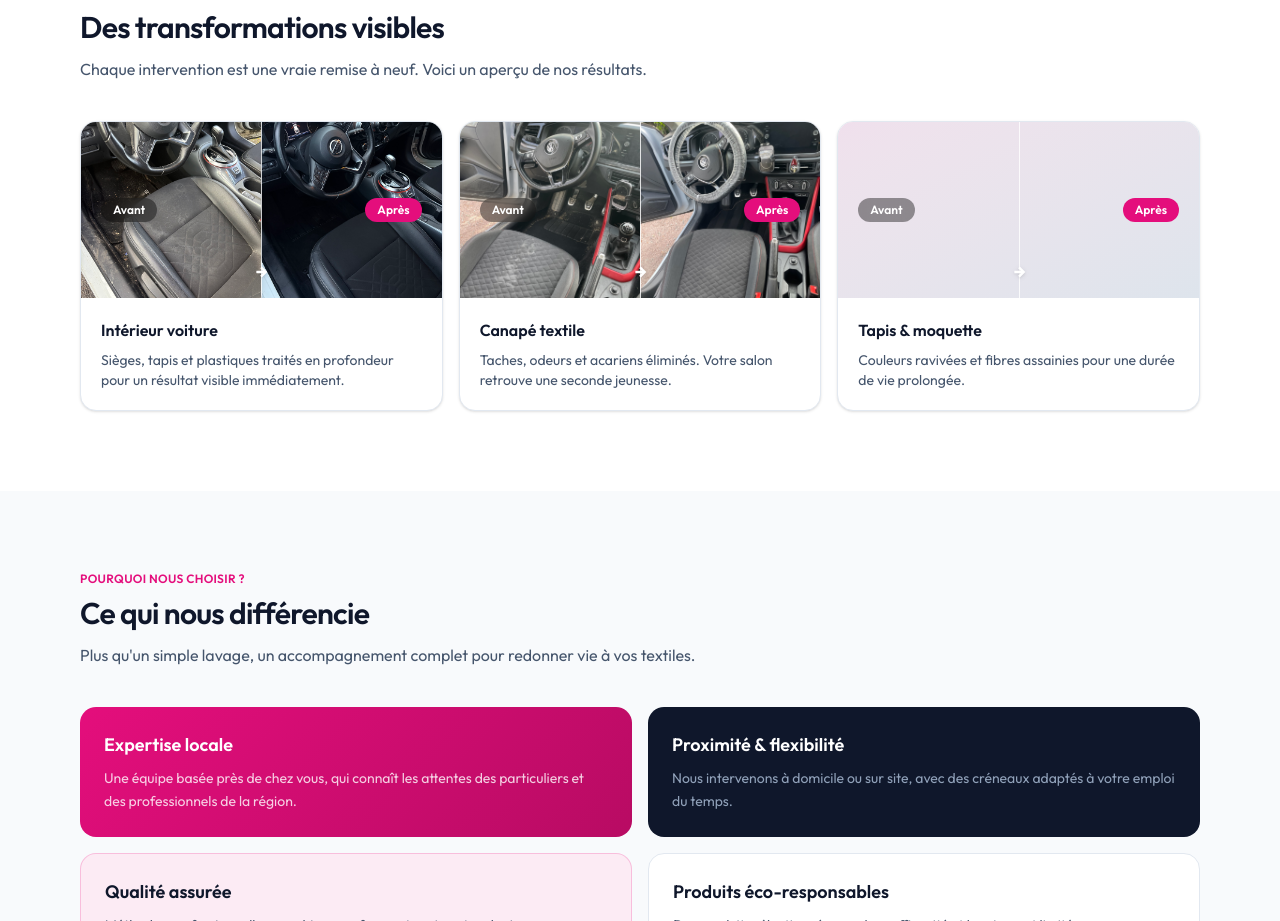
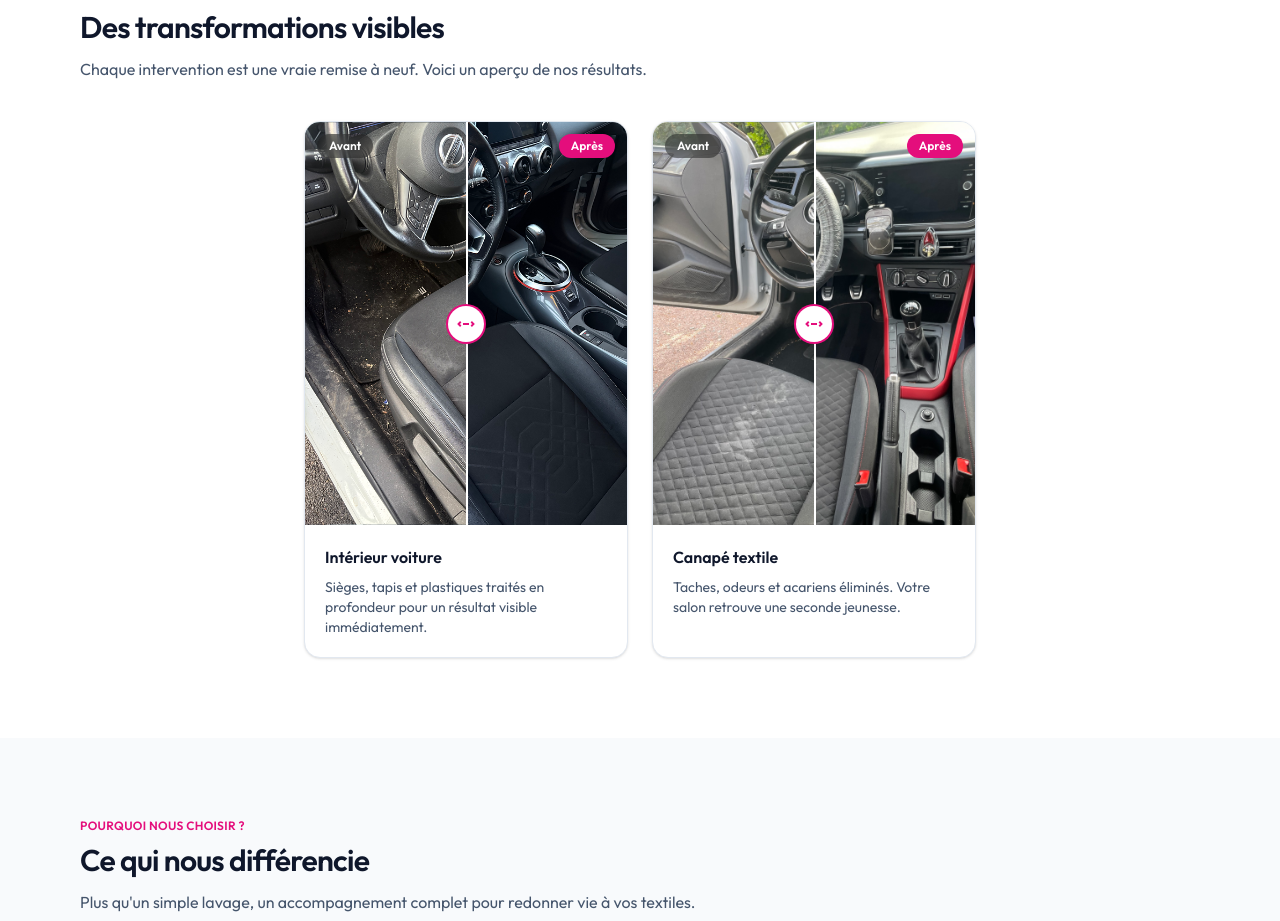
Before and after one commit to VictorQuilgars/2026_FULLSTACK_Quilgars_Victor, a Next.js app in the folder client/: page / in a window 1280 px wide. Shown: the part 1323-2244 px from the top of the page. Built offline with nearby package versions, Linux system fonts and the light colour scheme.

Commit message:
feat(images): add before-after scroll feature

```diff
--- a/client/components/marketing/before-after.tsx
+++ b/client/components/marketing/before-after.tsx
@@ -1,4 +1,7 @@
+"use client";
+
 import Image from "next/image";
+import { useCallback, useRef, useState } from "react";
 
 const transformations = [
   {
@@ -15,14 +18,91 @@ const transformations = [
     before: "/images/before-after/canape-before.jpg",
     after: "/images/before-after/canape-after.jpg",
   },
-  {
-    title: "Tapis & moquette",
-    description:
-      "Couleurs ravivées et fibres assainies pour une durée de vie prolongée.",
-    before: null,
-    after: null,
-  },
 ];
+
+function BeforeAfterSlider({
+  before,
+  after,
+  title,
+}: {
+  before: string;
+  after: string;
+  title: string;
+}) {
+  const [position, setPosition] = useState(50);
+  const containerRef = useRef<HTMLDivElement>(null);
+  const dragging = useRef(false);
+
+  const updatePosition = useCallback((clientX: number) => {
+    if (!containerRef.current) return;
+    const { left, width } = containerRef.current.getBoundingClientRect();
+    const pct = Math.min(100, Math.max(0, ((clientX - left) / width) * 100));
+    setPosition(pct);
+  }, []);
+
+  const onMouseDown = () => {
+    dragging.current = true;
+    const onMove = (e: MouseEvent) => {
+      if (dragging.current) updatePosition(e.clientX);
+    };
+    const onUp = () => {
+      dragging.current = false;
+      window.removeEventListener("mousemove", onMove);
+      window.removeEventListener("mouseup", onUp);
+    };
+    window.addEventListener("mousemove", onMove);
+    window.addEventListener("mouseup", onUp);
+  };
+
+  const onTouchMove = (e: React.TouchEvent) => {
+    updatePosition(e.touches[0].clientX);
+  };
+
+  return (
+    <div
+      ref={containerRef}
+      className="relative aspect-[4/5] select-none overflow-hidden bg-slate-100 cursor-col-resize"
+      onMouseDown={(e) => { updatePosition(e.clientX); onMouseDown(); }}
+      onTouchMove={onTouchMove}
+      onTouchStart={(e) => updatePosition(e.touches[0].clientX)}
+    >
+      {/* Image Après (fond) */}
+      <Image src={after} alt={`${title} après`} fill className="object-cover" />
+
+      {/* Image Avant (clip à gauche) */}
+      <div
+        className="absolute inset-0 overflow-hidden"
+        style={{ clipPath: `inset(0 ${100 - position}% 0 0)` }}
+      >
+        <Image src={before} alt={`${title} avant`} fill className="object-cover" />
+      </div>
+
+      {/* Ligne de séparation */}
+      <div
+        className="absolute inset-y-0 w-0.5 bg-white shadow-lg"
+        style={{ left: `${position}%` }}
+      />
+
+      {/* Poignée */}
+      <div
+        className="absolute top-1/2 -translate-x-1/2 -translate-y-1/2 flex h-9 w-9 items-center justify-center rounded-full bg-white shadow-lg ring-2 ring-rose-primary"
+        style={{ left: `${position}%` }}
+      >
+        <svg width="18" height="18" viewBox="0 0 24 24" fill="none" stroke="#E40E7C" strokeWidth="2.5">
+          <path d="M8 12h8M5 9l-3 3 3 3M19 9l3 3-3 3" />
+        </svg>
+      </div>
+
+      {/* Labels */}
+      <span className="absolute left-3 top-3 rounded-full bg-black/40 px-3 py-1 text-xs font-semibold text-white backdrop-blur-sm">
+        Avant
+      </span>
+      <span className="absolute right-3 top-3 rounded-full bg-rose-primary px-3 py-1 text-xs font-semibold text-white">
+        Après
+      </span>
+    </div>
+  );
+}
 
 export function BeforeAfter() {
   return (
@@ -41,61 +121,17 @@ export function BeforeAfter() {
           </p>
         </header>
 
-        <div className="mt-10 grid gap-4 md:grid-cols-3">
+        <div className="mt-10 mx-auto grid max-w-2xl gap-6 md:grid-cols-2">
           {transformations.map((item) => (
             <article
               key={item.title}
-              className="group overflow-hidden rounded-2xl border border-slate-200 bg-white shadow-sm"
+              className="overflow-hidden rounded-2xl border border-slate-200 bg-white shadow-sm"
             >
-              <div className="relative h-44 overflow-hidden bg-slate-100">
-                {item.before && item.after ? (
-                  <>
-                    {/* Moitié gauche : Avant */}
-                    <div className="absolute inset-y-0 left-0 w-1/2 overflow-hidden">
-                      <Image
-                        src={item.before}
-                        alt={`${item.title} avant`}
-                        fill
-                        className="object-cover"
-                      />
-                    </div>
-                    {/* Moitié droite : Après */}
-                    <div className="absolute inset-y-0 right-0 w-1/2 overflow-hidden">
-                      <Image
-                        src={item.after}
-                        alt={`${item.title} après`}
-                        fill
-                        className="object-cover object-right"
-                      />
-                    </div>
-                  </>
-                ) : (
-                  <div className="absolute inset-0 bg-gradient-to-br from-rose-primary/10 to-slate-400/20" />
-                )}
-                {/* Split line */}
-                <div className="absolute inset-y-0 left-1/2 w-px bg-white/80" />
-                <div className="absolute inset-0 flex items-center justify-between px-5">
-                  <span className="rounded-full bg-black/40 px-3 py-1 text-xs font-semibold text-white backdrop-blur-sm">
-                    Avant
-                  </span>
-                  <span className="rounded-full bg-rose-primary px-3 py-1 text-xs font-semibold text-white">
-                    Après
-                  </span>
-                </div>
-                <div className="absolute bottom-3 left-1/2 -translate-x-1/2">
-                  <svg
-                    width="28"
-                    height="28"
-                    viewBox="0 0 24 24"
-                    fill="none"
-                    stroke="white"
-                    strokeWidth="2"
-                    className="drop-shadow"
-                  >
-                    <path d="M8 12h8M12 8l4 4-4 4" />
-                  </svg>
-                </div>
-              </div>
+              <BeforeAfterSlider
+                before={item.before}
+                after={item.after}
+                title={item.title}
+              />
               <div className="p-5">
                 <h3 className="text-sm font-semibold text-slate-900 md:text-base">
                   {item.title}
```
